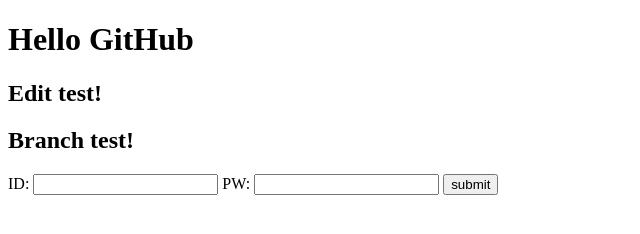
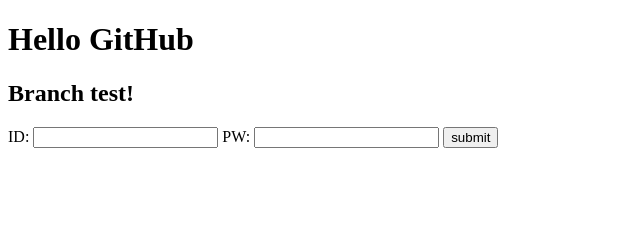
Before and after one commit to mondai40/HelloGIt, a plain HTML site: page index.html in a window 1280 px wide. Shown: the whole page, without its empty margins (0-640 px from the left). Drawn offline with Linux system fonts and the light colour scheme.

Commit message:
delete first h2

```diff
--- a/index.html
+++ b/index.html
@@ -6,7 +6,6 @@
 	</head>
 	<body>
 		<h1>Hello GitHub</h1>
-		<h2>Edit test!</h2>
 		<h2>Branch test!</h2>
 		<form method="post" action="./form.html">
 			ID: <input type="text" name="userid">
```
